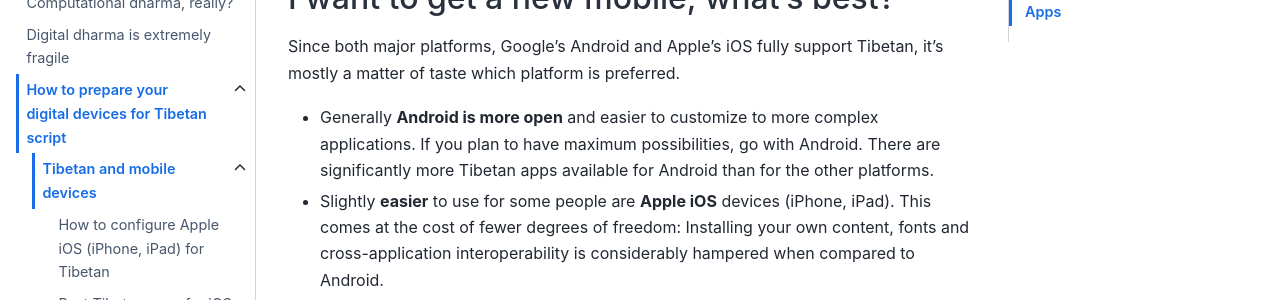
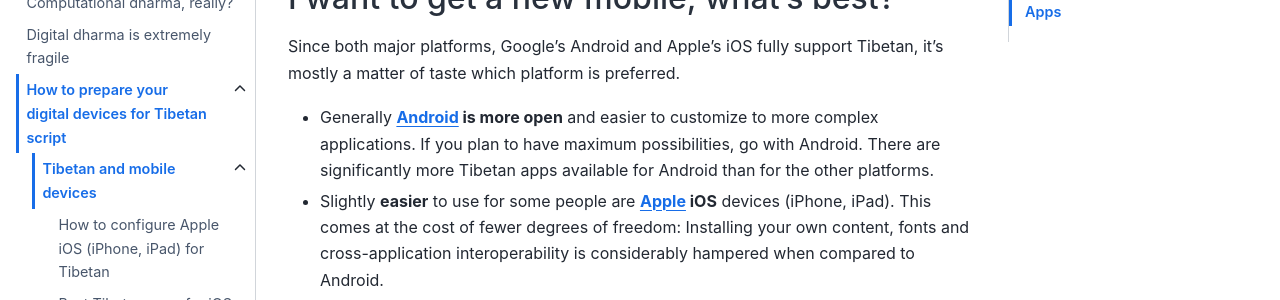
Before and after one commit to DigitalTibetan/DigitalTibetan, a Jupyter Book: the page built from docs/mobile_tibetan.md, in a window 1280 px wide and 900 px high, scrolled down 396 px. Shown: the part 153-453 px from the top of the window. Built offline with Jupyter Book 1.0.4 settings and Sphinx 7.4.7 and the Sphinx Book theme 1.1.4, drawn with Linux system fonts in a browser that asks for light colours; some of the changed lines change nothing that is shown.

Commit message:
Direct linkgs

```diff
--- a/docs/mobile_tibetan.md
+++ b/docs/mobile_tibetan.md
@@ -2,16 +2,16 @@
 
 | Mobile device | Displays Tibetan | Tibetan input method | Apps | Comment |
 | :--------- | :---: | :---: | :---: | ----------------------------|
-| Apple iPhone, iPad | + + | + +[^1] | + |Full Tibetan support since iOS 4.21 (2010) |
-| Google Android | + + | + + | + + + |Full Tibetan support since Android 6.0 (2015) |
+| [Apple iPhone, iPad](configuration_ios.md) | + + | + +[^1] | + |Full Tibetan support since iOS 4.21 (2010) |
+| [Google Android](configuration_android.md) | + + | + + | + + + |Full Tibetan support since Android 6.0 (2015) |
 | Amazon Kindle | - -[^2] | - - | - - - | Amazon Kindle support for Tibetan is broken since Kindle OS version 5.9.6 |
 
 ## I want to get a new mobile, what's best?
 
 Since both major platforms, Google's Android and Apple's iOS fully support Tibetan, it's mostly a matter of taste which platform is preferred.
 
-* Generally **Android is more open** and easier to customize to more complex applications. If you plan to have maximum possibilities, go with Android. There are significantly more Tibetan apps available for Android than for the other platforms.
-* Slightly **easier** to use for some people are **Apple iOS** devices (iPhone, iPad). This comes at the cost of fewer degrees of freedom: Installing your own content, fonts and cross-application interoperability is considerably hampered when compared to Android.
+* Generally **[Android](configuration_android.md) is more open** and easier to customize to more complex applications. If you plan to have maximum possibilities, go with Android. There are significantly more Tibetan apps available for Android than for the other platforms.
+* Slightly **easier** to use for some people are **[Apple](configuration_ios.md) iOS** devices (iPhone, iPad). This comes at the cost of fewer degrees of freedom: Installing your own content, fonts and cross-application interoperability is considerably hampered when compared to Android.
 
 For most people, the actual differences between Android and iOS do not matter: just check both app stores for the applications you might want to use.
 
```
